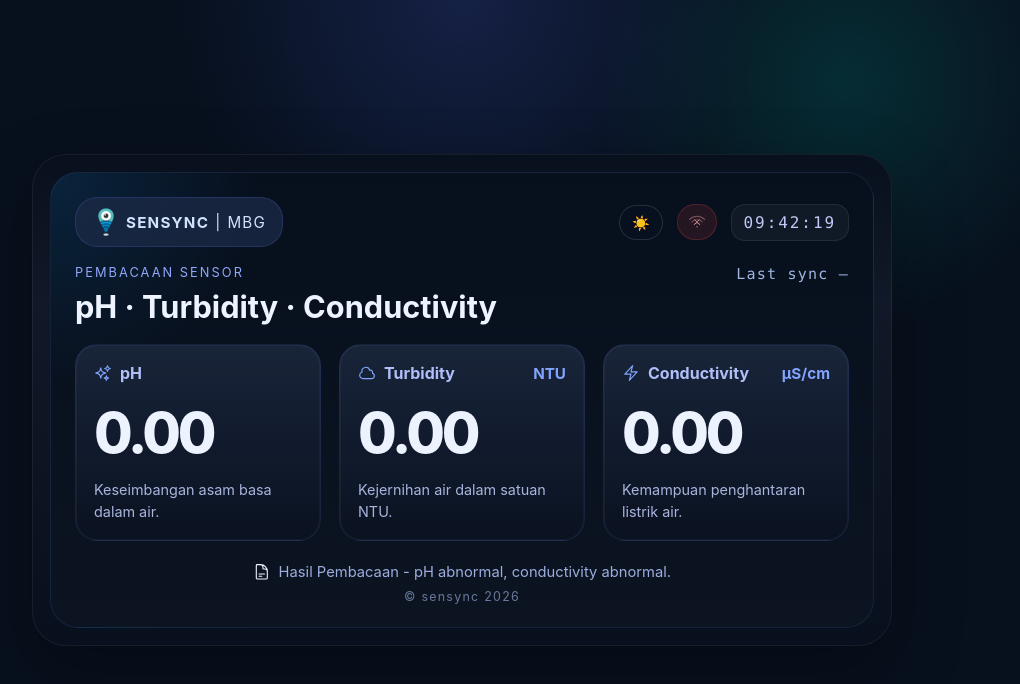
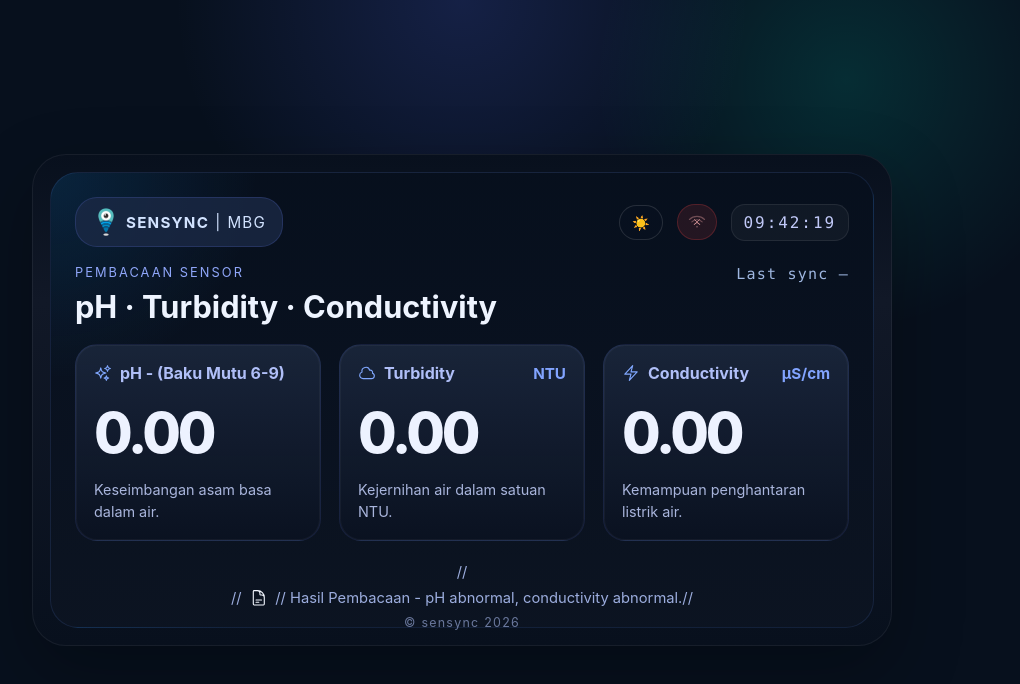
Before and after one commit to ITSensync/mbg-dashboard, a Next.js app: page / in a window 1280 px wide. Shown: the top 684 px of the page, without its empty margins (178-1198 px from the left). Built offline with nearby package versions, Linux system fonts and the light colour scheme; no server answers.

Commit message:
Update pH label and comment out footer summary

```diff
--- a/app/page.js
+++ b/app/page.js
@@ -6,7 +6,7 @@ import { SunIcon, MoonIcon, WifiIcon, XMarkIcon, SparklesIcon, CloudIcon, BoltIc
 import DashboardCard from '../components/DashboardCard';
 
 const initialMetrics = [
-  { key: 'ph', label: 'pH', value: 0, unit: '', description: 'Keseimbangan asam basa dalam air.' },
+  { key: 'ph', label: 'pH - (Baku Mutu 6-9)', value: 0, unit: '', description: 'Keseimbangan asam basa dalam air.' },
   { key: 'turbidity', label: 'Turbidity', value: 0, unit: 'NTU', description: 'Kejernihan air dalam satuan NTU.' },
   { key: 'cond', label: 'Conductivity', value: 0, unit: 'µS/cm', description: 'Kemampuan penghantaran listrik air.' },
 ];
@@ -234,10 +234,10 @@ export default function Page() {
           </div>
 
           <div className="footer-note">
-            <span className="footer-summary">
-              <DocumentTextIcon className="summary-icon" />
-              {getSensorStatus(metrics)}
-            </span>
+            // <span className="footer-summary">
+            //   <DocumentTextIcon className="summary-icon" />
+            //   {getSensorStatus(metrics)}
+            // </span>
             <small className="watermark">© sensync {new Date().getFullYear()}</small>
           </div>
         </section>
```
